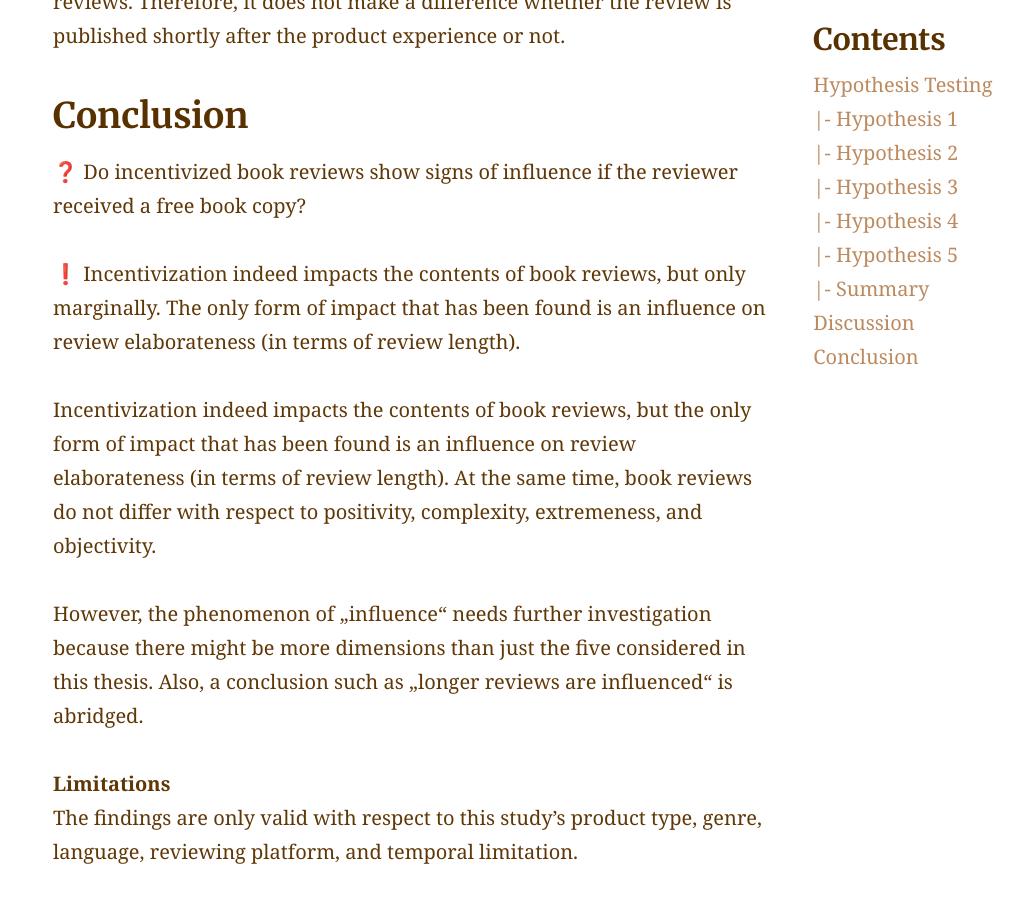
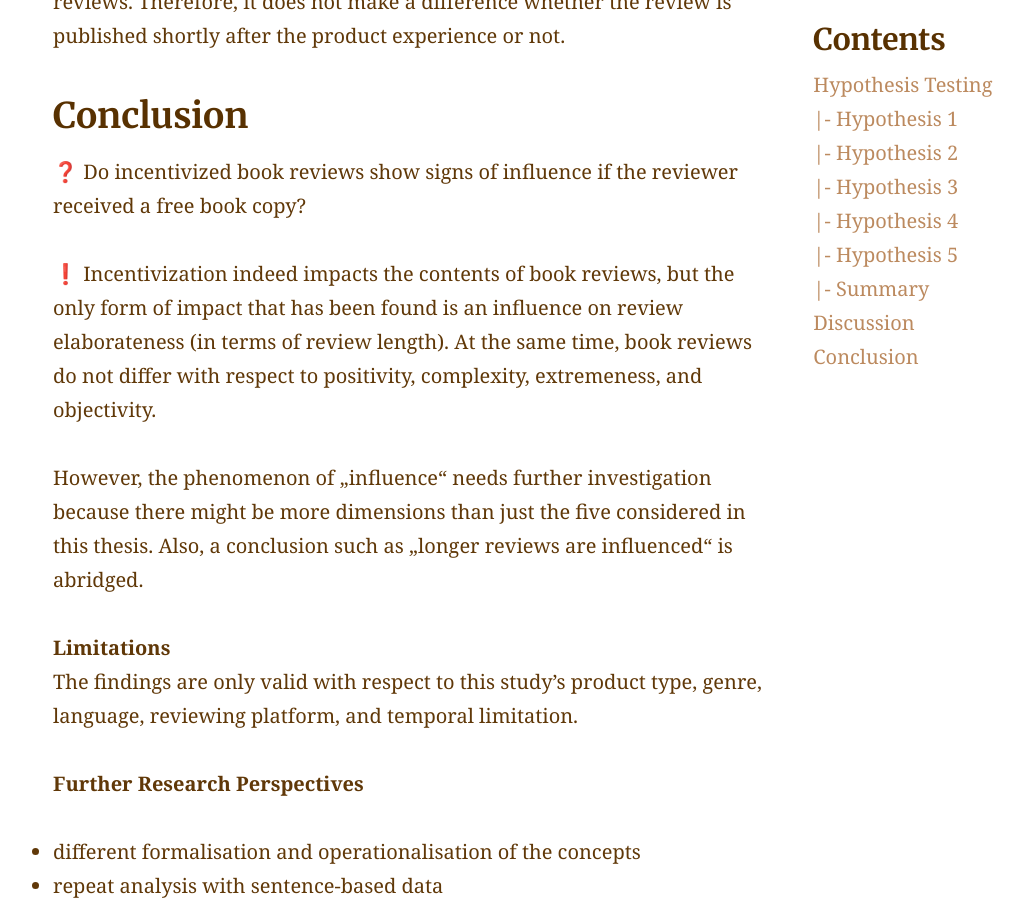
Before and after one commit to aheuma/IncentivizedBookReviews, a Jekyll site: the page built from results.md, in a window 1280 px wide and 900 px high, scrolled down 5304 px. Shown: the whole window, without its empty margins (11-1035 px from the left). Built offline with Jekyll 4.4.1, drawn with Linux system fonts in a browser that asks for light colours.

Commit message:
Update conclusioN

```diff
--- a/results.md
+++ b/results.md
@@ -140,9 +140,7 @@ Finally, the following table summarizes the hypotheses concepts and whether a re
 ## Conclusion {#conclusion}
 ❓ Do incentivized book reviews show signs of influence if the reviewer received a free book copy?
 
-❗ Incentivization indeed impacts the contents of book reviews, but only marginally. The only form of impact that has been found is an influence on review elaborateness (in terms of review length).
-
-Incentivization indeed impacts the contents of book reviews, but the only form of impact that has been found is an influence on review elaborateness (in terms of review length). At the same time, book reviews do not differ with respect to positivity, complexity, extremeness, and objectivity.
+❗ Incentivization indeed impacts the contents of book reviews, but the only form of impact that has been found is an influence on review elaborateness (in terms of review length). At the same time, book reviews do not differ with respect to positivity, complexity, extremeness, and objectivity.
 
 However, the phenomenon of „influence“ needs further investigation because there might be more dimensions than just the five considered in this thesis. Also, a conclusion such as „longer reviews are influenced“ is abridged.
 
```
